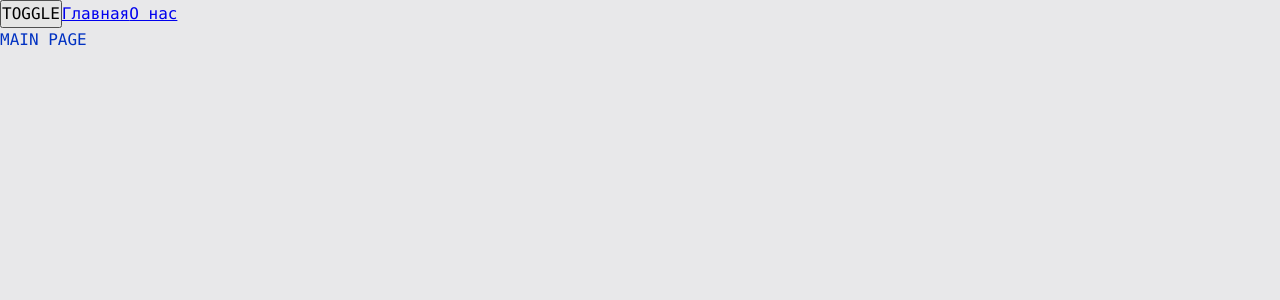
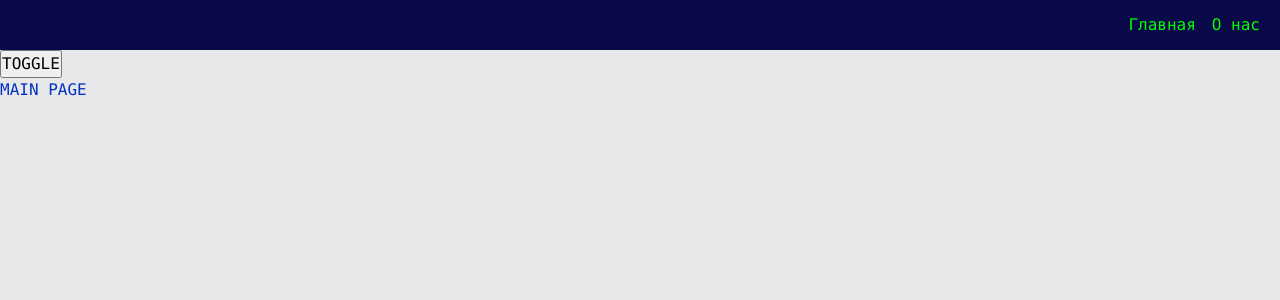
Before and after one commit to saroyangor/telRan-project, a React app: page / in a window 1280 px wide. Shown: the top 300 px of the page. Built offline with nearby package versions, Linux system fonts and the light colour scheme.

Commit message:
add Navbar

```diff
--- a/src/app/App.tsx
+++ b/src/app/App.tsx
@@ -1,7 +1,7 @@
 import React from 'react';
-import { Link } from 'react-router-dom';
 
 import { classNames } from "@/shared/lib/classNames";
+import { Navbar } from "@/widgets/Navbar";
 
 import { useTheme } from "./providers/ThemeProvider";
 import { AppRouter } from "./providers/router";
@@ -13,9 +13,9 @@
 
   return (
     <div className={classNames('app', [theme])}>
+      <Navbar />
+
       <button onClick={toggleTheme}>TOGGLE</button>
-      <Link to='/'>Главная</Link>
-      <Link to='/about'>О нас</Link>
 
       <AppRouter />
     </div>
--- a/src/app/styles/variables/global.scss
+++ b/src/app/styles/variables/global.scss
@@ -1,4 +1,5 @@
 :root {
+  // Fonts
   --font-family-main: Consolas, "Times New Roman", serif;
 
   --font-size-m: 16px;
@@ -8,4 +9,7 @@
   --font-size-l: 24px;
   --font-line-l: 32px;
   --font-l: var(--font-size-l) / var(--font-line-l) var(--font-family-main);
+
+  // Sizes
+  --navbar-height: 50px;
 }
--- a/src/shared/lib/classNames/classNames.ts
+++ b/src/shared/lib/classNames/classNames.ts
@@ -8,7 +8,7 @@
 ): string {
   return [
     cls,
-    ...additional,
+    ...additional.filter(Boolean),
     Object.entries(mods)
       .filter(([_, value]) => Boolean(value))
       .map(([className]) => className)
--- /dev/null
+++ b/src/shared/ui/AppLink/AppLink.module.scss
@@ -0,0 +1,11 @@
+.AppLink {
+  text-decoration: none;
+}
+
+.primary {
+  color: var(--inverted-primary-color);
+}
+
+.secondary {
+  color: var(--inverted-secondary-color);
+}
--- /dev/null
+++ b/src/shared/ui/AppLink/AppLink.tsx
@@ -0,0 +1,37 @@
+import { ReactNode } from "react";
+import { Link, LinkProps } from "react-router-dom";
+
+import { classNames } from '../../lib/classNames';
+
+import cls from './AppLink.module.scss';
+
+export enum AppLinkTheme {
+  PRIMARY = 'primary',
+  SECONDARY = 'secondary'
+}
+
+interface AppLinkProps extends LinkProps {
+    className?: string;
+    theme?: AppLinkTheme;
+    children?: ReactNode;
+}
+
+export const AppLink = (props: AppLinkProps) => {
+  const {
+    to,
+    className,
+    theme = AppLinkTheme.PRIMARY,
+    children,
+    ...otherProps
+  } = props;
+
+  return (
+    <Link
+      to={to}
+      className={classNames(cls.AppLink, [className, cls[theme]])}
+      {...otherProps}
+    >
+      {children}
+    </Link>
+  );
+};
--- /dev/null
+++ b/src/shared/ui/AppLink/index.ts
@@ -0,0 +1 @@
+export { AppLink, AppLinkTheme } from './AppLink';
--- /dev/null
+++ b/src/widgets/Navbar/index.ts
@@ -0,0 +1 @@
+export { Navbar } from './ui/Navbar';
--- /dev/null
+++ b/src/widgets/Navbar/ui/Navbar.module.scss
@@ -0,0 +1,14 @@
+.navbar {
+  width: 100%;
+  height: var(--navbar-height);
+  background: var(--inverted-bg-color);
+  display: flex;
+  align-items: center;
+  padding: 20px;
+}
+
+.links {
+  margin-left: auto;
+  display: flex;
+  gap: 16px;
+}
--- /dev/null
+++ b/src/widgets/Navbar/ui/Navbar.tsx
@@ -0,0 +1,23 @@
+import React from 'react';
+
+import { classNames } from "@/shared/lib/classNames";
+import { AppLink } from "@/shared/ui/AppLink";
+
+import cls from './Navbar.module.scss';
+
+interface NavbarProps {
+  className?: string;
+}
+
+export const Navbar = (props: NavbarProps) => {
+  const { className } = props;
+
+  return (
+    <div className={classNames(cls.navbar, [className])}>
+      <div className={cls.links}>
+        <AppLink to='/'>Главная</AppLink>
+        <AppLink to='/about'>О нас</AppLink>
+      </div>
+    </div>
+  );
+};
```
